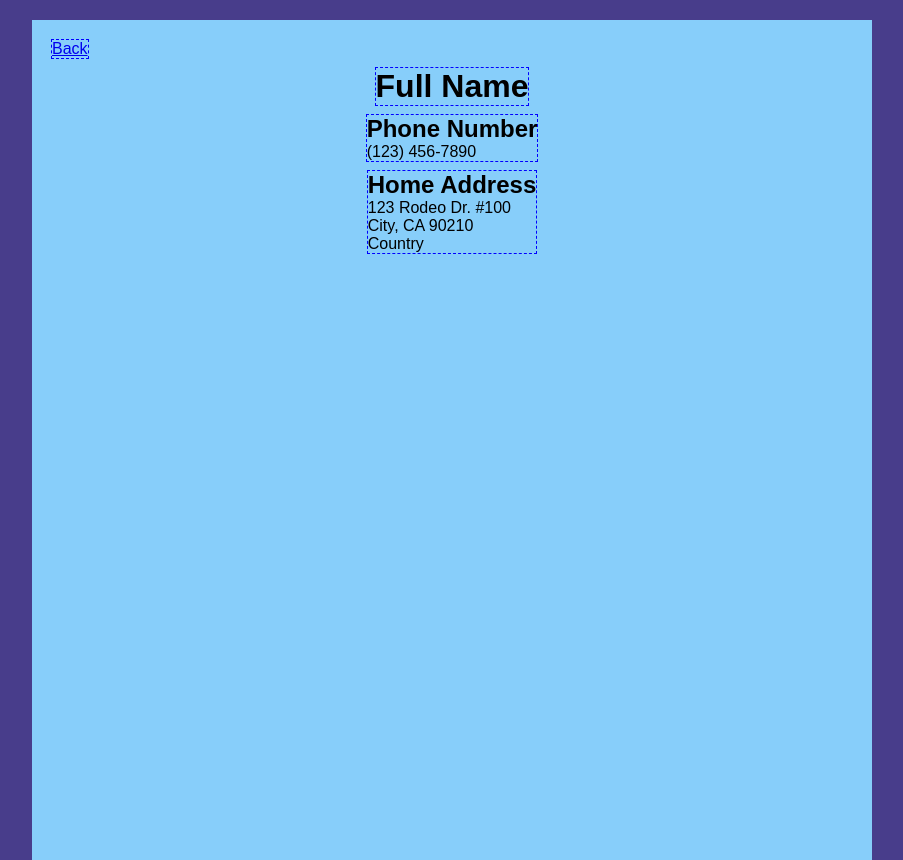
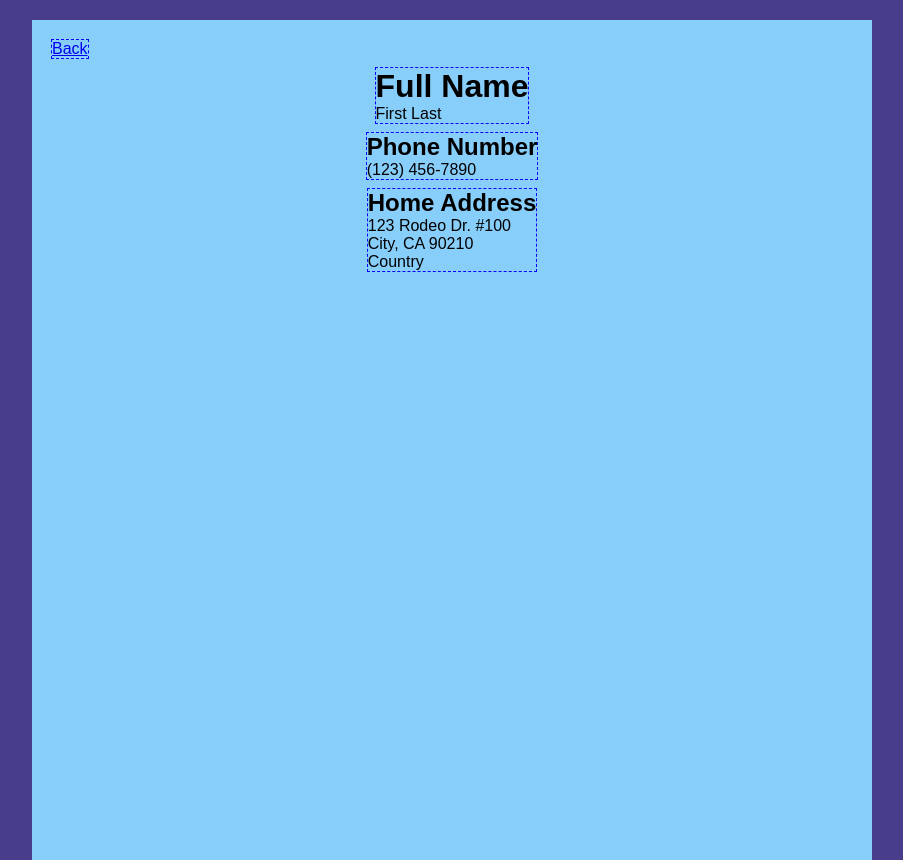
Before and after one commit to craigostrin/codeworks-address-book, a plain HTML site: page contacts/contact-template.html in a window 1280 px wide. Shown: the whole page, without its empty margins (188-1091 px from the left). Drawn offline with Linux system fonts and the light colour scheme.

Commit message:
Add 'First' and 'Last' fields to template

```diff
--- a/contacts/contact-template.html
+++ b/contacts/contact-template.html
@@ -12,6 +12,7 @@
     <div id="back-button"><a href="../index.html">Back</a></div>
     <div id="name-container">
         <h1>Full Name</h1>
+        <div><span>First</span> <span>Last</span></div>
     </div>
     <div id="phone-container">
         <h2>Phone Number</h2>
```
